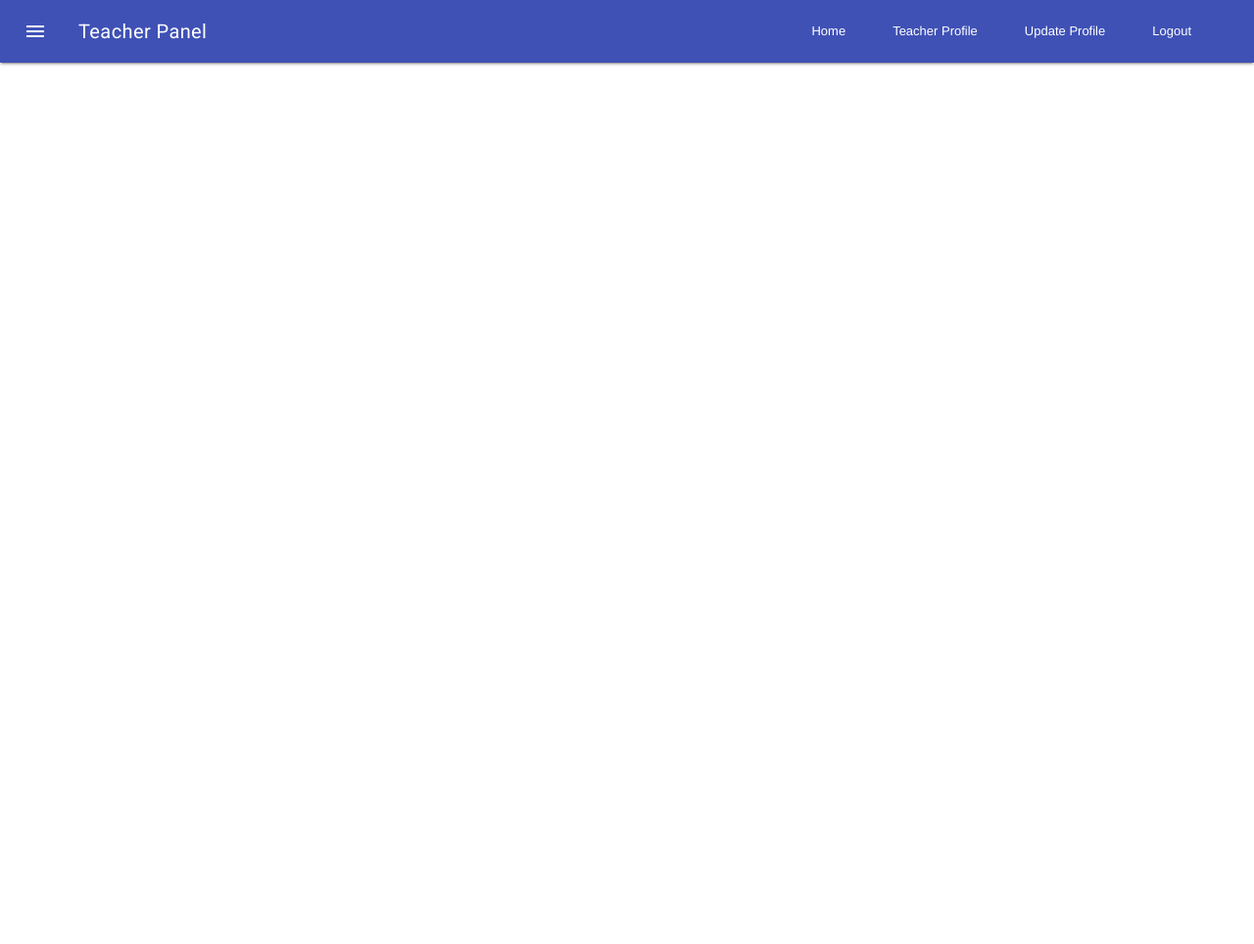
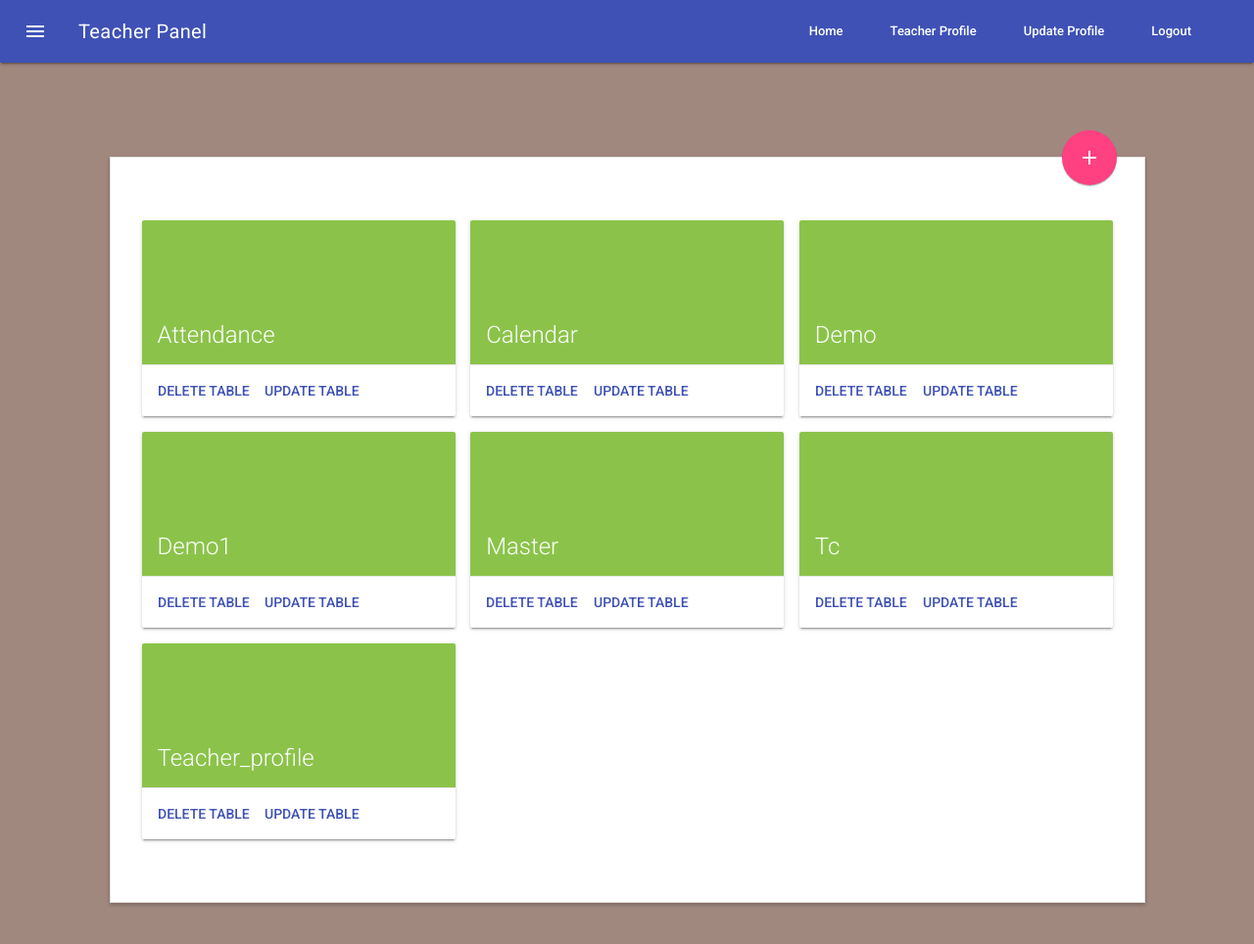
Before and after one commit to hemant1kstar/chaddi_eng, a PHP site: page /teacher_profile/index.php in a window 1280 px wide. Shown: the top 964 px of the page at 98% size. Run offline with PHP 8.4, Linux system fonts and the light colour scheme; the visitor is signed in with stand-in values (Sample User, id 1); some libraries are stand-ins or nearby versions.

Commit message:
teacher_profile_modified

```diff
--- /dev/null
+++ b/teacher_profile/css/style.css
@@ -0,0 +1,29 @@
+body {
+    background-color: #A1887F;
+    font-family: Roboto, sans-serif;
+}
+.page-content {
+    position: relative;
+    max-width: 1023px;
+    margin: 96px auto;
+    background-color: white;
+    padding: 48px 16px;
+    border: 1px solid rgba(0, 0, 0, 0.12);
+    box-shadow: 0 2px 4px rgba(0, 0, 0, 0.26);
+}
+.addTable {
+    position: absolute;
+    right: 28px;
+    top: -28px;
+}
+
+/*Square card*/
+
+.demo-card-square.mdl-card {
+    width: 320px;
+    height: 160px;
+}
+.demo-card-square > .mdl-card__title {
+    color: #fff;
+    background: #8BC34A;
+}
--- /dev/null
+++ b/teacher_profile/database/connection.php
@@ -0,0 +1,7 @@
+<?php
+                $con=mysqli_connect("localhost","root","");
+                    if (mysqli_connect_errno())
+                    {
+                        echo "Failed to connect to MySQL: " . mysqli_connect_error();
+                    }
+ ?>
--- a/teacher_profile/index.php
+++ b/teacher_profile/index.php
@@ -5,7 +5,21 @@
                  header("location:login/login.php?problem='Not Logged In'");
                      exit;
          }
+    $teacher_id=$_SESSION['teacher_id'];
 ?>
+
+<?php
+        include("database/connection.php");
+         // Make my_db the current database
+         $db_selected = mysqli_select_db($con,"teacher_.$teacher_id.");
+
+            if (!$db_selected) {
+            // If we couldn't, then it either doesn't exist, or we can't see it.
+              $db_sql = "CREATE DATABASE teacher_$teacher_id";
+            mysqli_query($con,$db_sql);
+             }
+?>
+
 <!DOCTYPE html>
 <html lang="en">
     <head>
@@ -18,6 +32,7 @@
     <link rel="stylesheet" href="https://fonts.googleapis.com/icon?family=Material+Icons">
     <link rel="stylesheet" href="http://fonts.googleapis.com/css?family=Roboto:300,400,500,700" type="text/css">
     <title>Teacher Profile</title>
+    <link rel="stylesheet" href="css/style.css">
 
 <!--        it must for checkbox select-->
     <script src="http://ajax.googleapis.com/ajax/libs/jquery/2.1.0/jquery.min.js"></script>
@@ -52,6 +67,44 @@
                 <main class="mdl-layout__content">
                     <div class="page-content">
                         <!-- Your content goes here -->
+
+                                        <div>
+                    <a href="create_table_layout.php" id="addTable" class="mdl-button mdl-js-button mdl-button--fab mdl-js-ripple-effect mdl-button--colored addTable">
+                        <i class="material-icons">add</i>
+                    </a>
+                    <div class="mdl-tooltip mdl-tooltip--large" for="addTable">
+                        Add New Tables
+                    </div>
+                </div>
+
+                <?php
+   include("database/connection.php");
+   $db_selected = mysqli_select_db($con,"teacher_$teacher_id");
+   $result = mysqli_query($con,"show tables");
+
+   echo "<div class='mdl-grid'>";
+
+        while($table = mysqli_fetch_array($result)) {
+            echo "<div class='mdl-cell mdl-cell--4-col'>";
+            echo "<div class='mdl-card mdl-shadow--2dp demo-card-square'>";
+            echo " <div class='mdl-card__title mdl-card--expand'>";
+            $tablename1=ucwords($table[0]);
+            echo " <h2 class='mdl-card__title-text'>$tablename1</h2>";
+            echo " </div>";
+
+            echo "<div class='mdl-card__actions mdl-card--border'>";
+            echo("<a href='table_delete.php?q=`$table[0]`'  class='mdl-button mdl-js-button mdl-button--primary'>Delete Table</a>");
+            echo("<a href='table_display.php?q=`$table[0]`'  class='mdl-button mdl-js-button mdl-button--primary'>Update Table</a>");
+            echo "</div>";
+            echo "</div>";
+            echo "</div>";
+
+        }
+
+?>
+
+                    <?php  echo "</div>";?>
+
                     </div>
                 </main>
             </div>
--- a/teacher_profile/login/teacher_logout.php
+++ b/teacher_profile/login/teacher_logout.php
@@ -12,11 +12,11 @@ unset($_SESSION['teacher_id']);
   if($success==0)
     {
         echo "<script>
-        window.location ='login.php?q=Please Login';
+        window.location ='login.php?problem=Please Login';
         </script>";
     }else{
            echo "<script>
-           window.location ='login.php?q=You have successfully Logged Out';
+           window.location ='login.php?problem=You have successfully Logged Out';
            </script>";
         }
 ?>
--- a/teacher_profile/php/teacher_update_photo.php
+++ b/teacher_profile/php/teacher_update_photo.php
@@ -2,6 +2,7 @@
 <?php
 session_start();
 $success="";
+include("../../database/connection.php");
 
 $teacher_id=$_SESSION['teacher_id'];
 if(isset($_POST["teacher_profile_photo"])) {
@@ -46,11 +47,14 @@ $imageFileType = pathinfo($target_file,PATHINFO_EXTENSION);
 //                echo "Sorry, your file was not uploaded.";
                  echo "<script>
                         window.location = '../teacher_profile.php?success_info=Profile photo not Updated';
-                        </script>";
+                     </script>";
             // if everything is ok, try to upload file
             } else {
                 if (move_uploaded_file($_FILES["profile_photo"]["tmp_name"], $target_file)) {
 //                    echo "The file ". basename( $_FILES["profile_photo"]["name"]). " has been uploaded.";
+                     mysqli_query ($con,"set character_set_results='utf8'");
+                     $sql="UPDATE teacher_profile SET profile_photo_url=N'$target_file1' WHERE teacher_id='$teacher_id'";
+                     mysqli_query($con,$sql);
                         echo "<script>
                         window.location = '../teacher_profile.php?success_info=Profile photo Updated';
                         </script>";
```
Also changed, not shown: teacher_profile/create_database.php (added, +23 -0 lines), teacher_profile/teacher_profile.php (+8 -0 lines).
